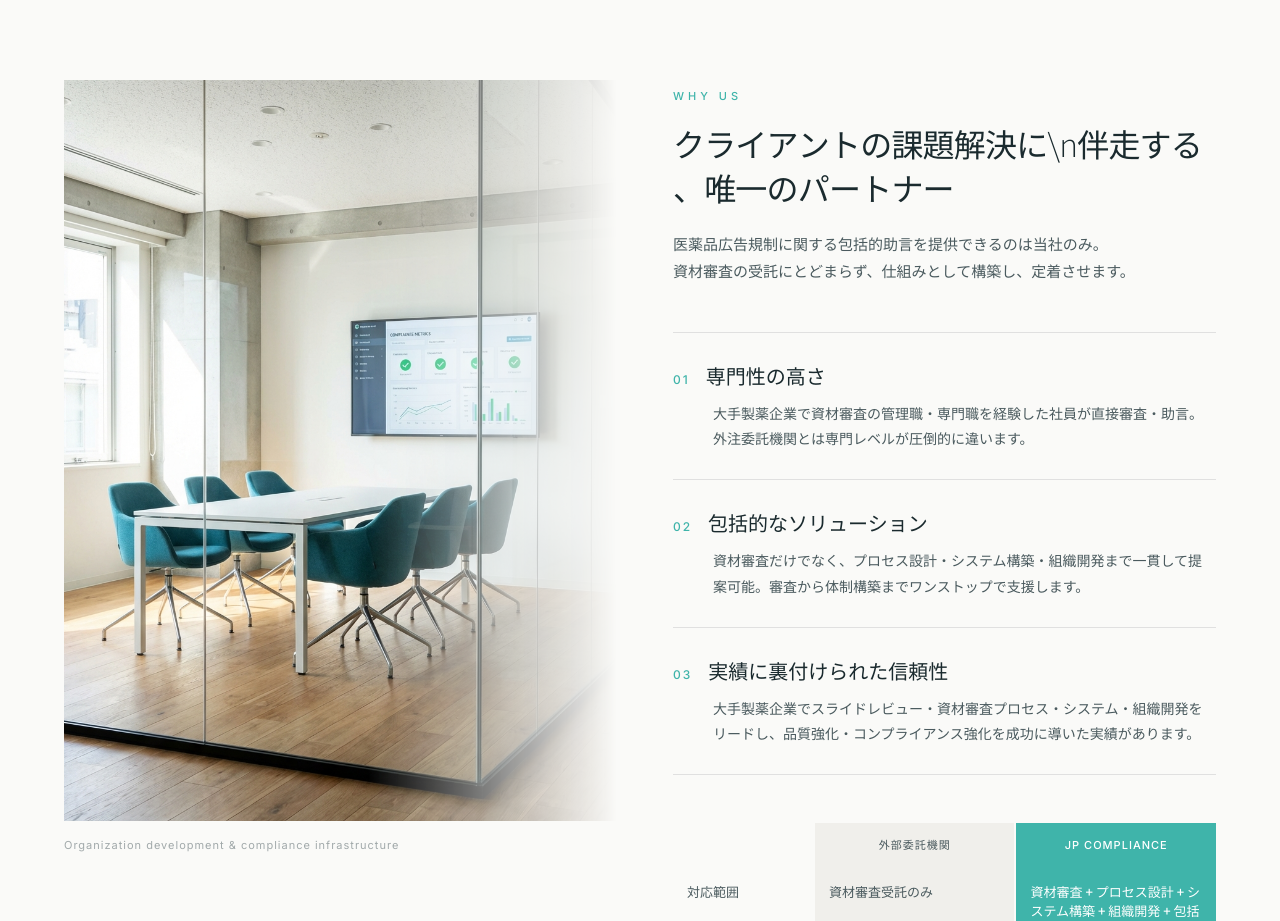
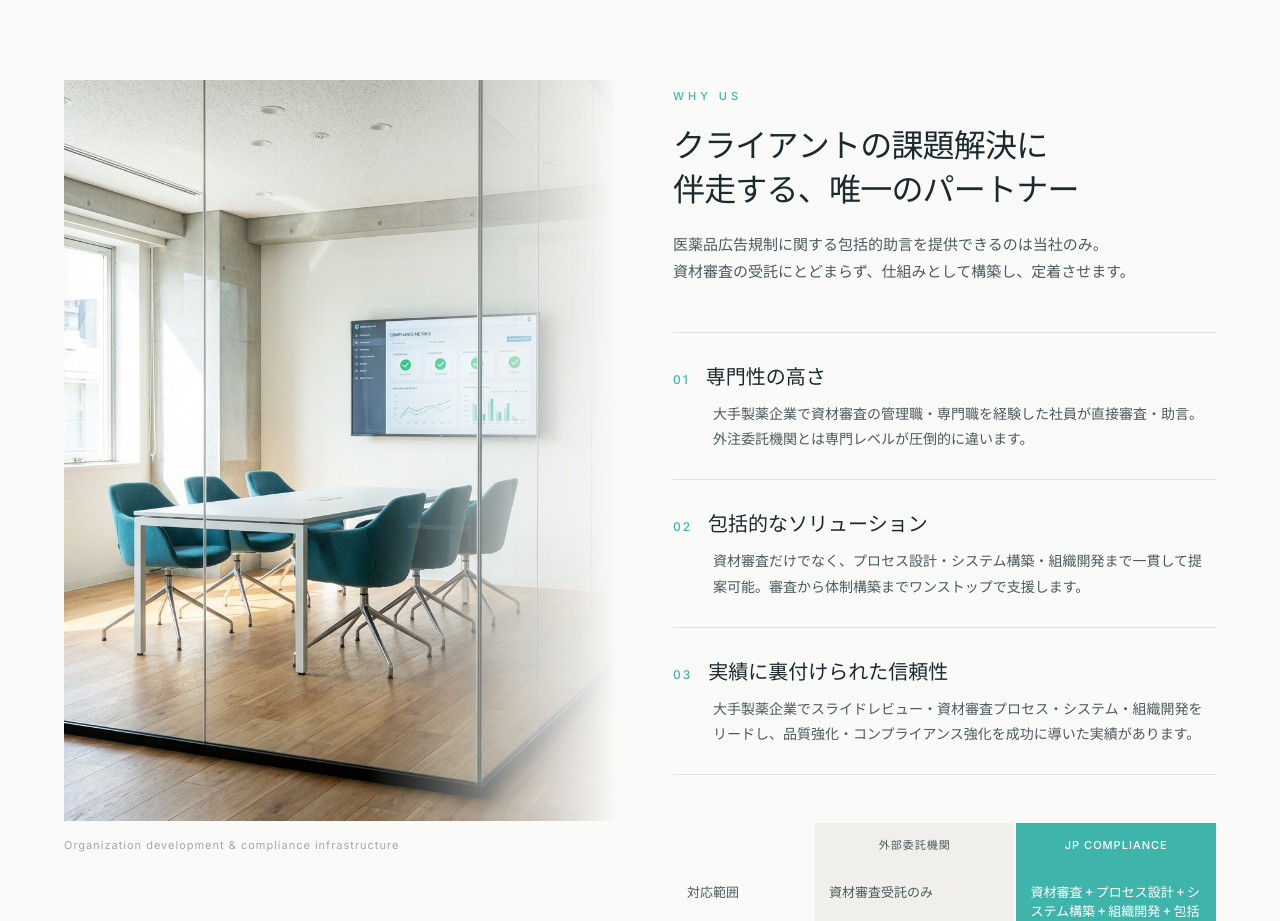
Before and after one commit to Take404/JP-Compliance, a Next.js app: page / in a window 1280 px wide. Shown: the part 860-1781 px from the top of the page. Built offline with nearby package versions, Linux system fonts and the light colour scheme.

Commit message:
fix: use JSX expression for SplitText newline character

```diff
--- a/src/components/WhyUsSection.tsx
+++ b/src/components/WhyUsSection.tsx
@@ -49,7 +49,7 @@ export default function WhyUsSection() {
         <div className="flex-1 pt-2">
           <motion.p className="font-en text-[11px] tracking-[4px] text-teal uppercase font-medium" {...fadeUp(0.2)}>Why Us</motion.p>
           <SplitText
-            text="クライアントの課題解決に\n伴走する、唯一のパートナー"
+            text={"クライアントの課題解決に\n伴走する、唯一のパートナー"}
             className="text-[32px] font-extralight text-dark-text leading-[1.4] mt-4 tracking-tight"
             as="h2"
             charDelay={0.03}
```
